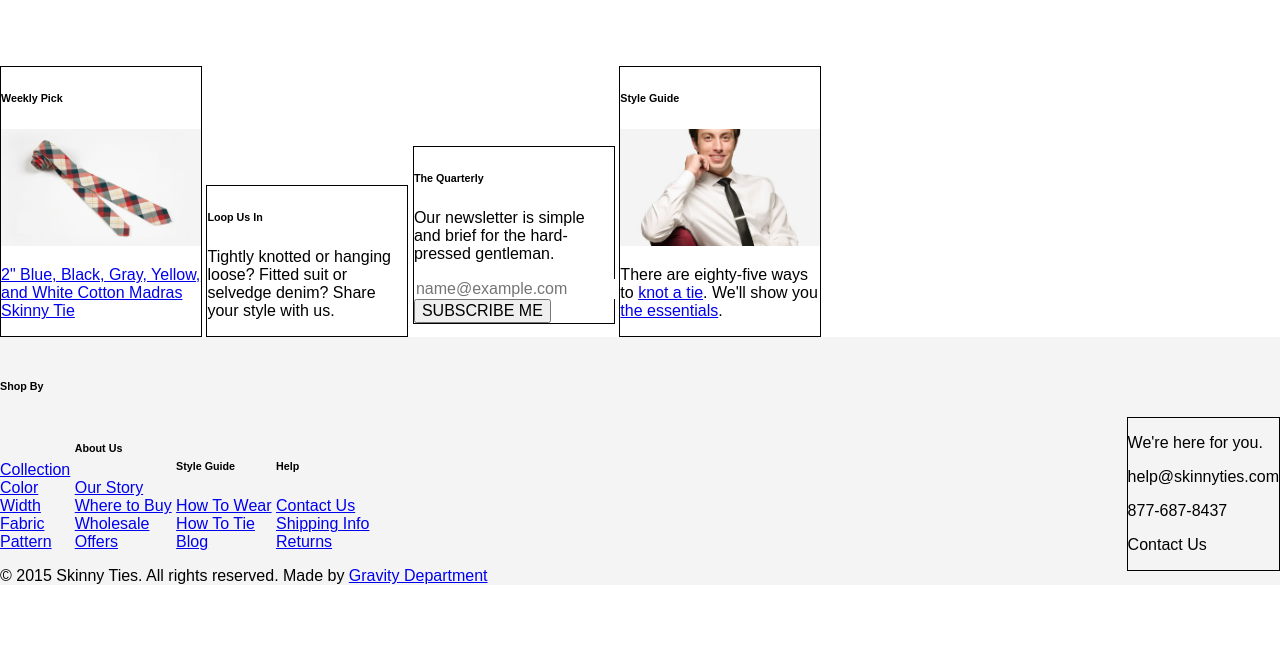
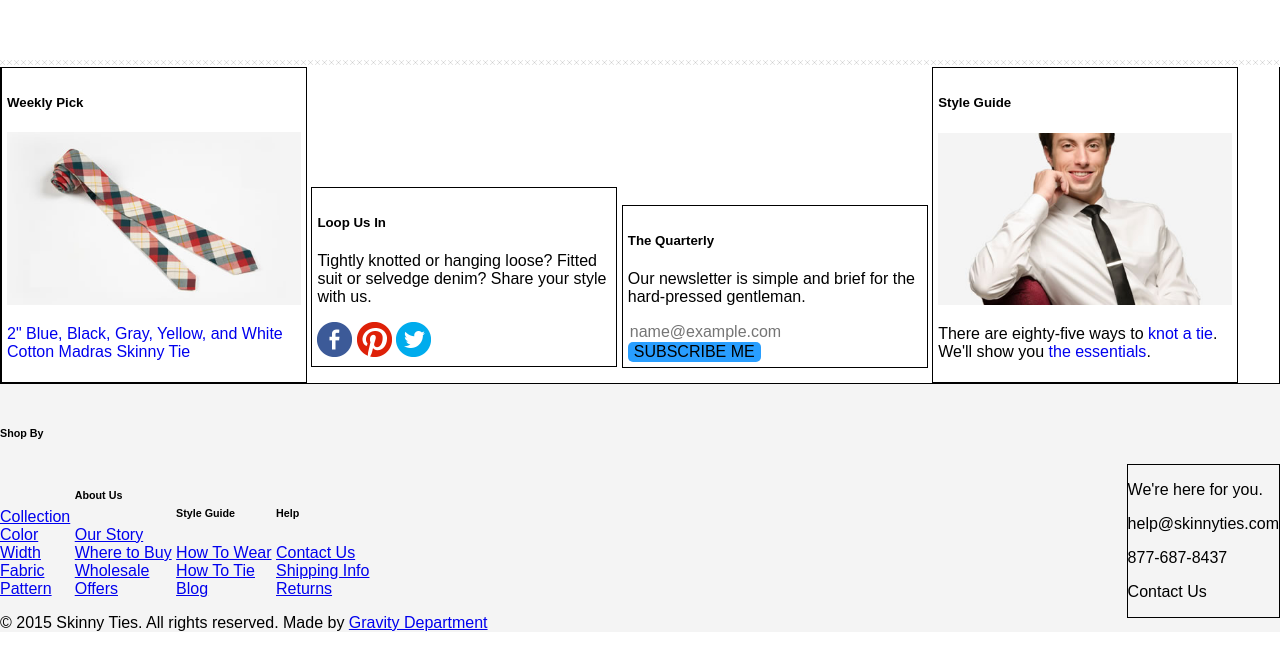
Before and after one commit to corifowler/skinny-ties-weird, a plain HTML site: page index.html in a window 1280 px wide. Shown: the part 1266-1914 px from the top of the page. Before the commit the page ends 1867 px from the top, so only its background shows below. Drawn offline with Linux system fonts and the light colour scheme; files whose address does not match are found by name.

Commit message:
Working on connect section

```diff
--- a/index.html
+++ b/index.html
@@ -104,16 +104,21 @@
 <section class="exes"></section>
 <section class="connect">
   <div class="connect-box">
-    <h6>Weekly Pick</h6>
+    <h5>Weekly Pick</h5>
     <img src="/Users/cfowler/tiy/projects/skinny-ties/assets/plaid.jpg">
     <p><a href="#">2" Blue, Black, Gray, Yellow, and White Cotton Madras Skinny Tie</a></p>
   </div>
   <div class="connect-box">
-    <h6>Loop Us In</h6>
+    <h5>Loop Us In</h5>
     <p>Tightly knotted or hanging loose? Fitted suit or selvedge denim? Share your style with us.</p>
+    <div class="social-media">
+    <div class="fb"></div>
+    <div class="pinterest"></div>
+    <div class="tweeter"></div>
+    </div>
   </div>
   <div class="connect-box">
-    <h6>The Quarterly</h6>
+    <h5>The Quarterly</h5>
     <p>Our newsletter is simple and brief for the hard-pressed gentleman.</p>
     <form method="get" action="/">
       <input type="email" name="email" placeholder="name@example.com">
@@ -121,7 +126,7 @@
     <button>SUBSCRIBE ME</button>
   </div>
   <div class="connect-box">
-    <h6>Style Guide</h6>
+    <h5>Style Guide</h5>
     <img src="/Users/cfowler/tiy/projects/skinny-ties/assets/style-guide@1.5x.jpg">
     <p>There are eighty-five ways to <a href="#">knot a tie</a>. We'll show you <a href="#">the essentials</a>.</p>
   </div>
--- a/main.css
+++ b/main.css
@@ -228,16 +228,72 @@ blockquote {
   padding: 100px;
 }
 
+/* Repeating Images - Exes */
+
+.exes {
+  background: url('assets/hatch-light@2x.png');
+  background-repeat: repeat-x;
+  background-size: 7px;
+  height: 7px;
+  position: absolute;
+  top: 1326px;
+  left: 0;
+  width: 100%;
+}
+
 /* Connect Columns (4) */
+
+.connect {
+  border: 1px solid black;
+}
 
 .connect-box{
   border: 1px solid black;
   display: inline-block;
-  width: 200px;
+  max-width: 23%;
+  padding: 5px;
 }
 
 .connect-box img {
   max-width: 100%;
+}
+
+.connect-box a {
+  text-decoration: none;
+}
+
+.connect button {
+  background-color: #289EFF;
+  border-radius: 5px;
+  border: none;
+}
+
+.social-media {
+  display: inline-block;
+}
+
+.fb {
+  background: url('assets/sprite@2x.png') no-repeat -270px 0;
+  background-size: 400px 200px;
+  width: 35px;
+  height: 35px;
+  display: inline-block;
+}
+
+.pinterest {
+  background: url('assets/sprite@2x.png') no-repeat -270px -40px;
+  background-size: 400px 200px;
+  width: 35px;
+  height: 35px;
+  display: inline-block;
+}
+
+.tweeter {
+  background: url('assets/sprite@2x.png') no-repeat -270px -80px;
+  background-size: 400px 200px;
+  width: 35px;
+  height: 35px;
+  display: inline-block;
 }
 
 /* Footer */
```
